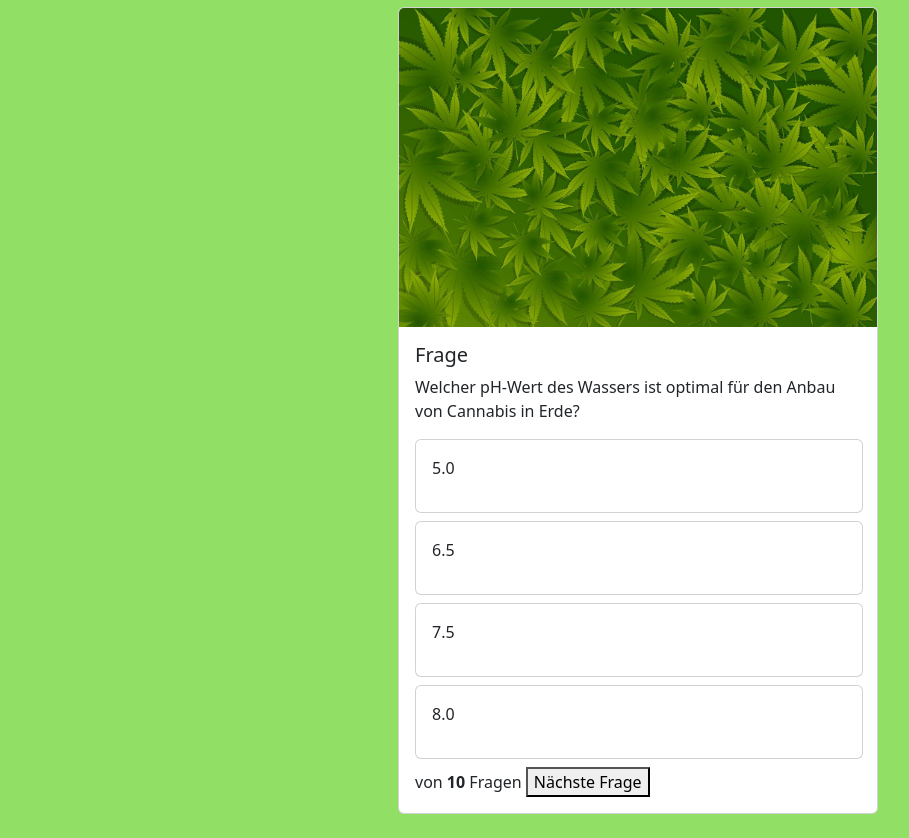
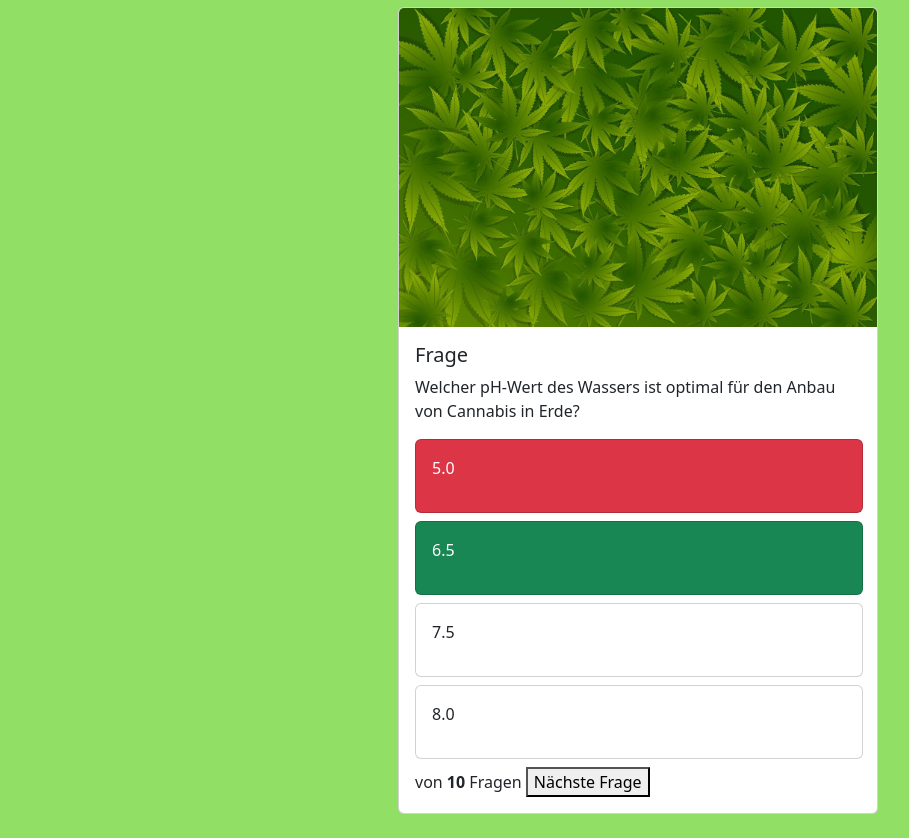
Before and after one commit to StanislavLe/Quiz-App, a website: page index.html in a window 1280 px wide. Both pictures are taken after a click on the element "5.0". Shown: the part 89-927 px from the top of the page, without its empty margins (2-911 px from the left). Drawn offline with nearby package versions, Linux system fonts and the light colour scheme.

Commit message:
add color to right and wrong card

```diff
--- a/script.js
+++ b/script.js
@@ -112,9 +112,14 @@ function answer(selection) {
     console.log('selected Questionnumber is', selectedQuestionNumber)
     console.log('right Answer is', question['rightAnswer']);
 
+    let idOfRightAnswer = `answer${question['rightAnswer']}`;
+
     if (selectedQuestionNumber == question['rightAnswer']) {
         console.log('richtige Antwort');
+        document.getElementById(selection).parentNode.classList.add('bg-success');
     } else {
         console.log('falsche Antwort')
+        document.getElementById(selection).parentNode.classList.add('bg-danger');
+        document.getElementById(idOfRightAnswer).parentNode.classList.add('bg-success');
     }
 }
--- a/style.css
+++ b/style.css
@@ -34,3 +34,11 @@ body {
 cursor: pointer;
 background-color: rgba(0, 0, 0, 0.05);
 }
+
+.bg-success {
+    color: white !important;
+}
+
+.bg-danger {
+    color: white !important;
+}
```
